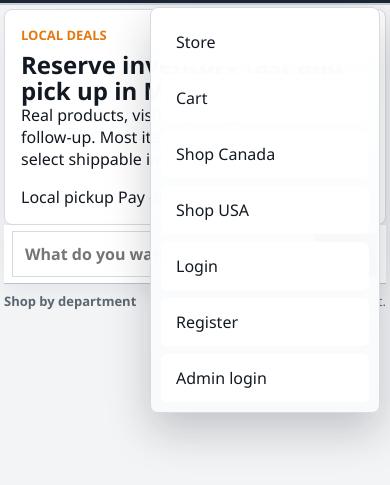
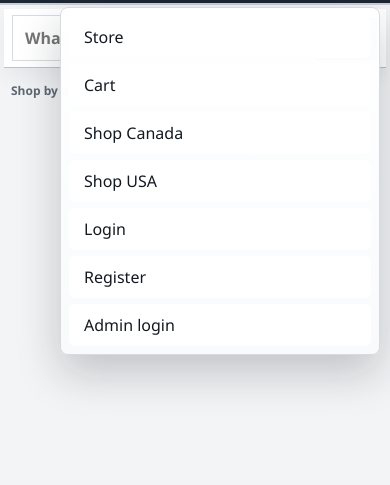
Before and after one commit to wms365com-dev/selltomakemoney, a website: page public/index.html in a window 390 px wide. Both pictures are taken after a click on the heading "Menu". Shown: the part 45-530 px from the top of the page. Drawn offline with Linux system fonts and the light colour scheme; no server answers.

Commit message:
Tighten mobile storefront flow

```diff
--- a/public/styles.css
+++ b/public/styles.css
@@ -4147,6 +4147,66 @@ body[data-view="mobile"] .site-footer {
   .catalog-card .product-actions .primary {
     min-height: 36px;
   }
+
+  body[data-view="mobile"] #storeView {
+    display: grid;
+    gap: 0;
+  }
+
+  body[data-view="mobile"] .store-intro-strip {
+    display: none;
+  }
+
+  body[data-view="mobile"] .store-tools {
+    order: 1;
+  }
+
+  body[data-view="mobile"] #productGrid {
+    order: 2;
+  }
+
+  body[data-view="mobile"] .store-departments {
+    order: 3;
+    gap: 6px;
+    margin-bottom: 8px;
+    padding: 0 7px 8px;
+  }
+
+  body[data-view="mobile"] .department-strip-head {
+    align-items: center;
+    font-size: 12px;
+  }
+
+  body[data-view="mobile"] .department-strip-head span {
+    display: none;
+  }
+
+  body[data-view="mobile"] .department-strip {
+    grid-template-columns: repeat(2, minmax(0, 1fr));
+    gap: 7px;
+  }
+
+  body[data-view="mobile"] .category-tile {
+    min-height: 0;
+    padding: 10px;
+  }
+
+  body[data-view="mobile"] .category-tile img,
+  body[data-view="mobile"] .category-tile .category-tile-image {
+    max-height: 72px;
+    object-fit: contain;
+  }
+
+  body[data-view="mobile"] .menu-panel {
+    width: min(320px, calc(100vw - 16px));
+    gap: 6px;
+    padding: 8px;
+  }
+
+  body[data-view="mobile"] .menu-panel .nav-button {
+    min-height: 42px;
+    font-size: 16px;
+  }
 }
 
 /* Simple-sale closeout: compact public buying surface. */
```
